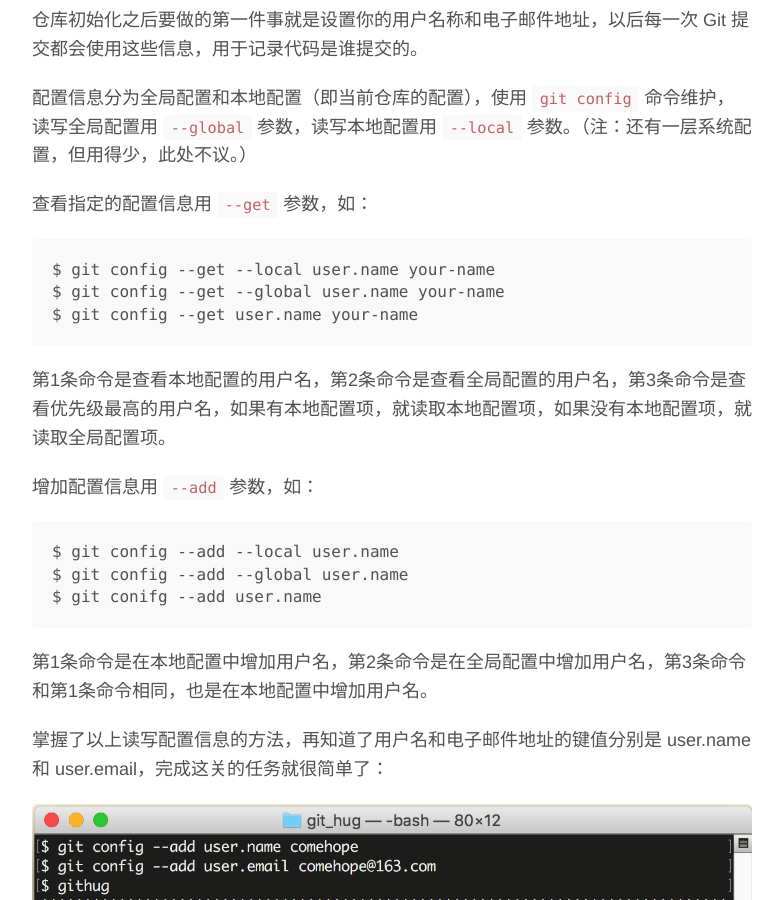
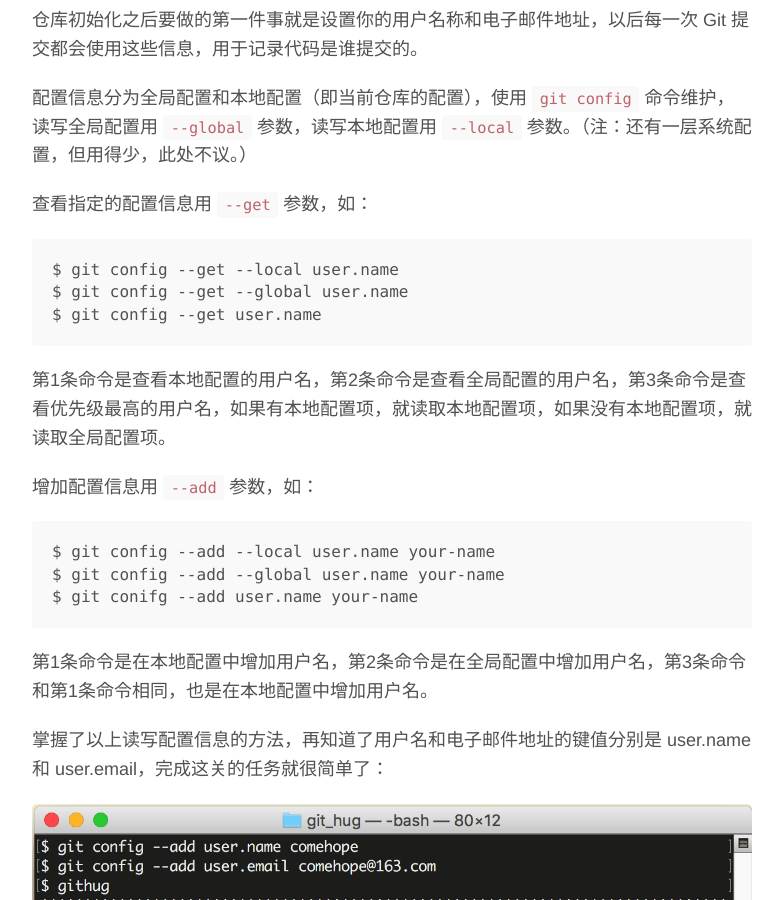
Before and after one commit to comehope/comehope.github.io, a Jekyll site: the page built from _posts/2016-11-22-learning-git-through-githug-part-1-level-1-to-10.md, in a window 1280 px wide and 900 px high, scrolled down 3303 px. Shown: the whole window, without its empty margins (248-1031 px from the left). Built offline with Jekyll 4.4.1, drawn with Linux system fonts in a browser that asks for light colours; part of the change alters nothing that is shown.

````diff
--- a/_posts/2016-11-22-learning-git-through-githug-part-1-level-1-to-10.md
+++ b/_posts/2016-11-22-learning-git-through-githug-part-1-level-1-to-10.md
@@ -65,9 +65,9 @@ $ git init
 查看指定的配置信息用 `--get` 参数，如：
 
 ```
-$ git config --get --local user.name your-name
-$ git config --get --global user.name your-name
-$ git config --get user.name your-name
+$ git config --get --local user.name
+$ git config --get --global user.name
+$ git config --get user.name
 ```
 
 第1条命令是查看本地配置的用户名，第2条命令是查看全局配置的用户名，第3条命令是查看优先级最高的用户名，如果有本地配置项，就读取本地配置项，如果没有本地配置项，就读取全局配置项。
@@ -75,9 +75,9 @@ $ git config --get user.name your-name
 增加配置信息用 `--add` 参数，如：
 
 ```
-$ git config --add --local user.name
-$ git config --add --global user.name
-$ git conifg --add user.name
+$ git config --add --local user.name your-name
+$ git config --add --global user.name your-name
+$ git conifg --add user.name your-name
 ```
 
 第1条命令是在本地配置中增加用户名，第2条命令是在全局配置中增加用户名，第3条命令和第1条命令相同，也是在本地配置中增加用户名。
````
